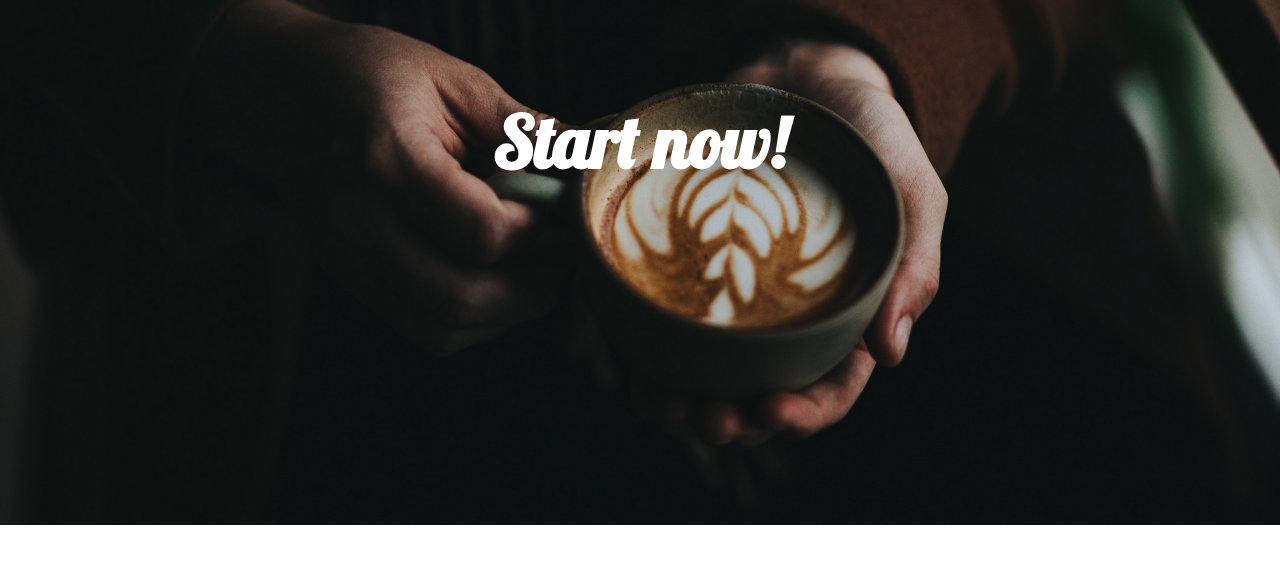
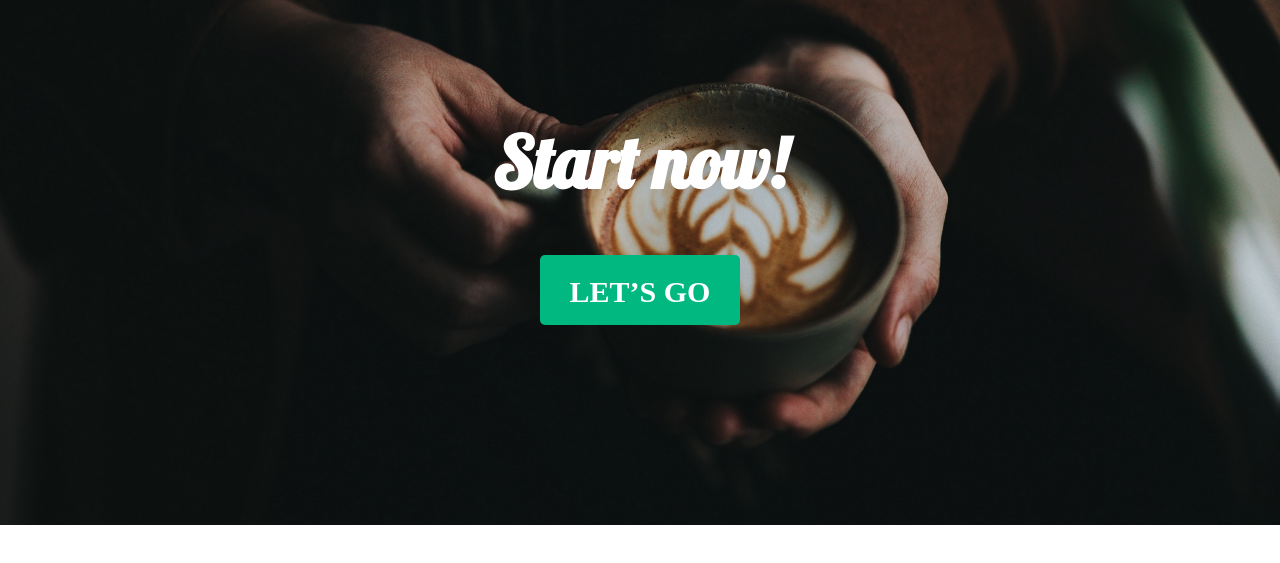
Before and after one commit to Stab-585/Planner, a plain HTML site: page index.html in a window 1280 px wide. Shown: the part 143-706 px from the top of the page. Drawn offline with Linux system fonts and the light colour scheme.

Commit message:
Creating a button

```diff
--- a/css/main.css
+++ b/css/main.css
@@ -23,7 +23,7 @@ h1 {
 }
 
 .slogan {
-	color: #1FAF6E;
+	color: #00B880;
 	font-size: 20px;
 	font-family: Angelus Medieva, Helvetica, serif; //добавление слогана
 }
@@ -54,5 +54,21 @@ nav {
 
 .title {
 	text-align: center;
-	margin-top: 100px;
+	margin-top: 120px;
 }
+
+.button {
+	display: block;
+	background: #00B880;
+	width: 200px;
+	height: 50px;
+	border-radius: 5px;
+	margin-left: 425px;
+	text-align: center;
+	text-decoration: none;
+	text-transform: uppercase;
+	color: #fff;
+	font-size: 30px;
+	font-weight: bold;
+	padding-top: 20px;
+}
--- a/index.html
+++ b/index.html
@@ -28,8 +28,8 @@
 				</ul>
 			</nav>
 			<h1 class ="title">Start now!</h1>
+			<a class="button" href="#">Let’s go</a>
 		</div>
-
 	</header>
 </body>
 </html>
```
